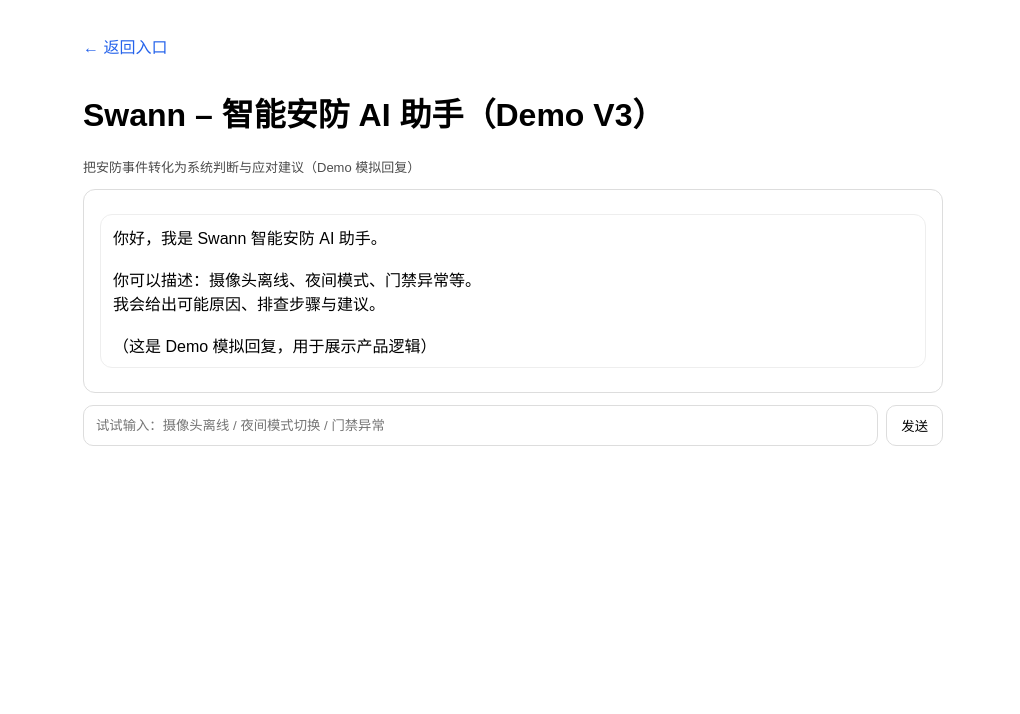
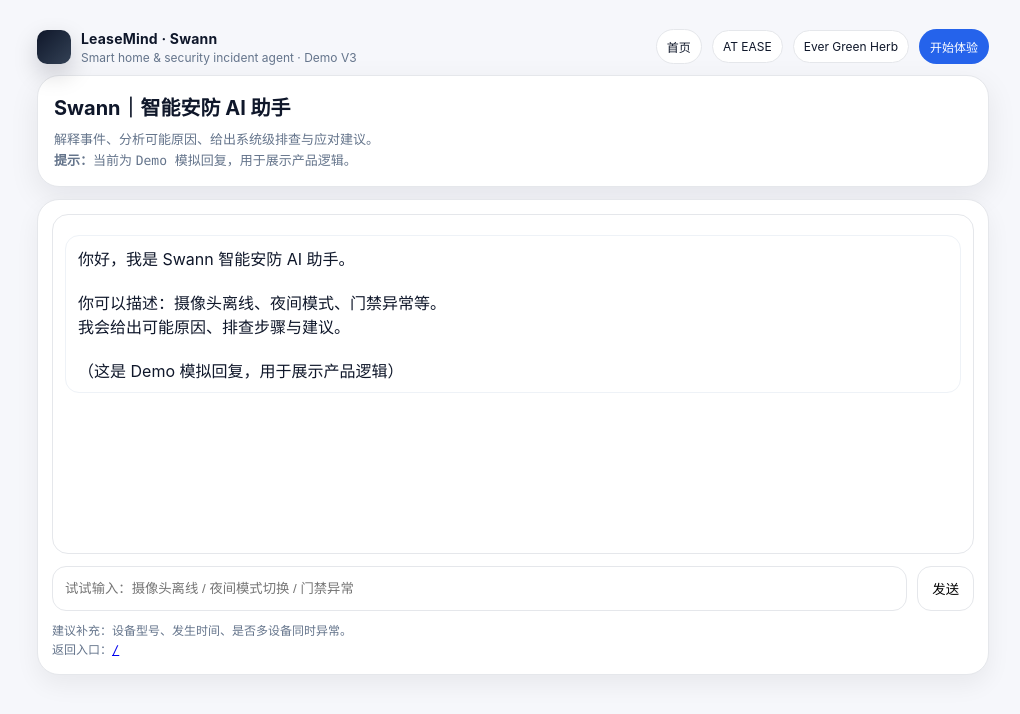
Before and after one commit to jimshek313-creator/leasemind-v2, a plain HTML site: page swann.html in a window 1280 px wide. Shown: the whole page, without its empty margins (127-1147 px from the left). Drawn offline with Linux system fonts and the light colour scheme.

Commit message:
Update swann.html

```diff
--- a/swann.html
+++ b/swann.html
@@ -2,36 +2,83 @@
 <html lang="zh">
 <head>
   <meta charset="UTF-8" />
-  <meta name="viewport" content="width=device-width, initial-scale=1.0" />
-  <title>Swann – Demo V3</title>
+  <meta name="viewport" content="width=device-width, initial-scale=1.0"/>
+  <title>Swann · LeaseMind Demo V3</title>
+  <link rel="icon" href="data:,">
   <style>
-    body { font-family: Arial, sans-serif; max-width: 860px; margin: 24px auto; padding: 0 12px; }
-    .box { border: 1px solid #ddd; border-radius: 12px; padding: 16px; }
-    .msg { padding: 10px 12px; border: 1px solid #eee; border-radius: 12px; margin: 8px 0; white-space: pre-wrap; }
-    .user { text-align: right; background: #fafafa; }
-    .assistant { text-align: left; }
-    .row { display: flex; gap: 8px; margin-top: 12px; }
-    input { flex: 1; padding: 10px 12px; border-radius: 10px; border: 1px solid #ddd; }
-    button { padding: 10px 14px; border-radius: 10px; border: 1px solid #ddd; background: white; cursor: pointer; }
-    button:disabled { opacity: .6; cursor: not-allowed; }
-    .hint { font-size: 13px; opacity: .7; margin-top: 8px; }
-    a.back{display:inline-block;margin:10px 0;text-decoration:none;color:#2563eb;}
+    :root{--bg:#f6f7fb;--card:#fff;--text:#0f172a;--muted:#64748b;--line:#e5e7eb;--blue:#2563eb;--blue2:#1d4ed8;--shadow:0 10px 30px rgba(2,6,23,.08);}
+    *{box-sizing:border-box}
+    body{margin:0;font-family:ui-sans-serif,-apple-system,Segoe UI,Roboto,Arial;background:var(--bg);color:var(--text);}
+    .wrap{max-width:980px;margin:0 auto;padding:18px 14px 60px;}
+    .topbar{display:flex;align-items:center;justify-content:space-between;gap:12px;padding:10px 0;}
+    .brand{display:flex;gap:10px;align-items:center;}
+    .logo{width:34px;height:34px;border-radius:10px;background:linear-gradient(135deg,#0f172a,#334155);box-shadow:0 10px 25px rgba(2,6,23,.18);}
+    .brand b{font-size:14px;letter-spacing:.2px}
+    .brand span{display:block;font-size:12px;color:var(--muted);margin-top:2px}
+    .nav{display:flex;gap:10px;align-items:center;flex-wrap:wrap;justify-content:flex-end;}
+    .pill{font-size:12px;padding:8px 10px;border:1px solid var(--line);border-radius:999px;background:#fff;text-decoration:none;color:inherit;}
+    .pill:hover{border-color:#cbd5e1}
+    .cta{background:var(--blue);color:#fff;border-color:transparent;}
+    .cta:hover{background:var(--blue2)}
+    .hero{background:#fff;border:1px solid var(--line);border-radius:22px;box-shadow:var(--shadow);padding:16px 16px 14px;}
+    .hero h1{margin:0;font-size:20px}
+    .hero p{margin:8px 0 0;color:var(--muted);font-size:13px;line-height:1.6}
+    .app{margin-top:12px;background:#fff;border:1px solid var(--line);border-radius:22px;box-shadow:0 10px 25px rgba(2,6,23,.06);padding:14px;}
+    .chat{border:1px solid var(--line);border-radius:16px;padding:12px;background:#fff;min-height:340px;}
+    .msg{padding:10px 12px;border:1px solid #eef2f7;border-radius:14px;margin:8px 0;white-space:pre-wrap;}
+    .user{text-align:right;background:#fafafa;}
+    .assistant{text-align:left;background:#fff;}
+    .row{display:flex;gap:10px;margin-top:12px;}
+    input{flex:1;padding:12px 12px;border-radius:14px;border:1px solid var(--line);background:#fff;}
+    button{padding:12px 14px;border-radius:14px;border:1px solid var(--line);background:#fff;cursor:pointer;}
+    button:hover{border-color:#cbd5e1}
+    button:disabled{opacity:.6;cursor:not-allowed;}
+    .foot{margin-top:10px;color:var(--muted);font-size:12px;line-height:1.6}
+    .mono{font-family:ui-monospace,SFMono-Regular,Menlo,Consolas,monospace;}
+    @media (max-width:720px){.row{flex-direction:column}button{width:100%}}
   </style>
 </head>
 <body>
-  <a class="back" href="/">← 返回入口</a>
-  <h1>Swann – 智能安防 AI 助手（Demo V3）</h1>
-  <p class="hint">把安防事件转化为系统判断与应对建议（Demo 模拟回复）</p>
+  <div class="wrap">
+    <div class="topbar">
+      <div class="brand">
+        <div class="logo"></div>
+        <div>
+          <b>LeaseMind · Swann</b>
+          <span>Smart home & security incident agent · Demo V3</span>
+        </div>
+      </div>
+      <div class="nav">
+        <a class="pill" href="/">首页</a>
+        <a class="pill" href="/at_ease.html">AT EASE</a>
+        <a class="pill" href="/evergreen.html">Ever Green Herb</a>
+        <a class="pill cta" href="#chat">开始体验</a>
+      </div>
+    </div>
 
-  <div class="box" id="chat"></div>
+    <div class="hero">
+      <h1>Swann｜智能安防 AI 助手</h1>
+      <p>解释事件、分析可能原因、给出系统级排查与应对建议。<br>
+      <b>提示：</b>当前为 <span class="mono">Demo 模拟回复</span>，用于展示产品逻辑。</p>
+    </div>
 
-  <div class="row">
-    <input id="inp" placeholder="试试输入：摄像头离线 / 夜间模式切换 / 门禁异常" />
-    <button id="btn">发送</button>
+    <div class="app" id="chat">
+      <div class="chat" id="chatbox"></div>
+
+      <div class="row">
+        <input id="inp" placeholder="试试输入：摄像头离线 / 夜间模式切换 / 门禁异常" />
+        <button id="btn">发送</button>
+      </div>
+
+      <div class="foot">
+        建议补充：设备型号、发生时间、是否多设备同时异常。<br>
+        返回入口：<a href="/" class="mono">/</a>
+      </div>
+    </div>
   </div>
 
   <script>
-    const chat = document.getElementById("chat");
+    const chat = document.getElementById("chatbox");
     const inp = document.getElementById("inp");
     const btn = document.getElementById("btn");
 
@@ -40,6 +87,7 @@
       div.className = "msg " + (role === "user" ? "user" : "assistant");
       div.textContent = text;
       chat.appendChild(div);
+      chat.scrollTop = chat.scrollHeight;
       window.scrollTo(0, document.body.scrollHeight);
     }
 
```
